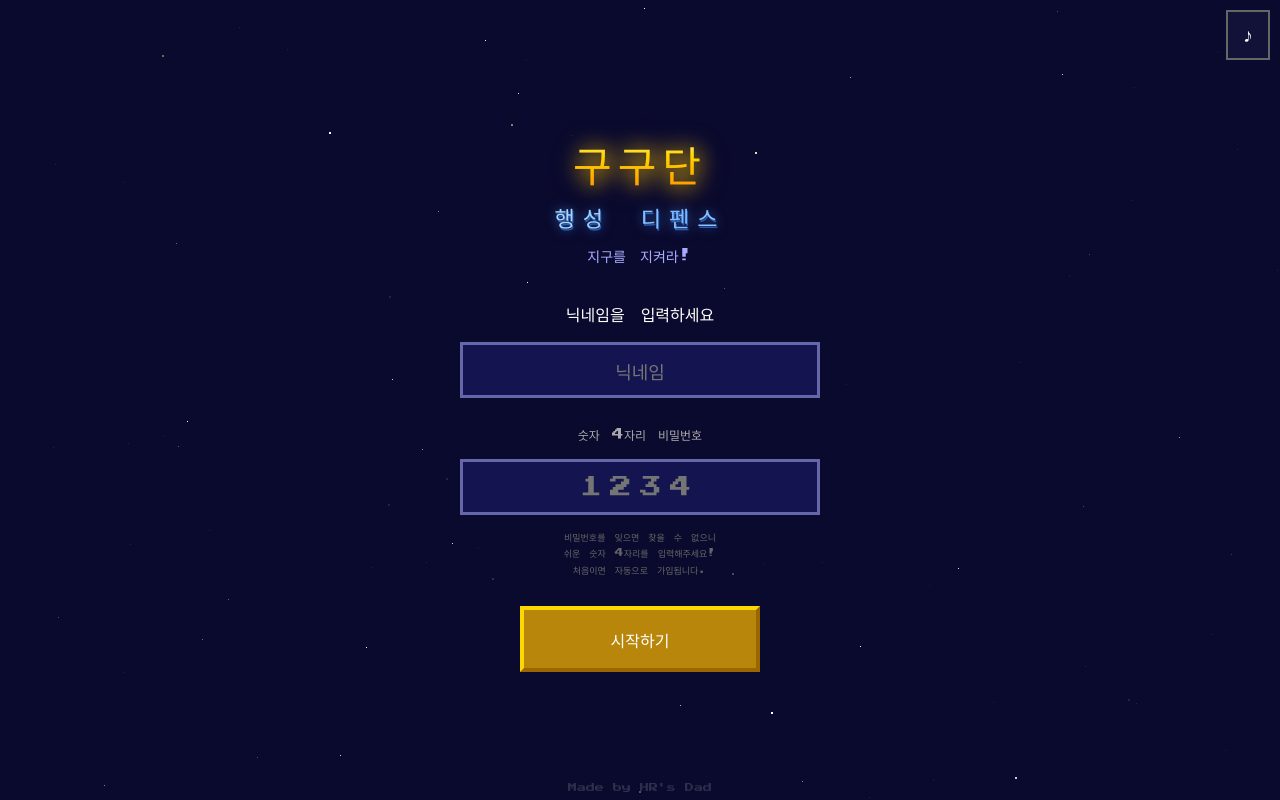
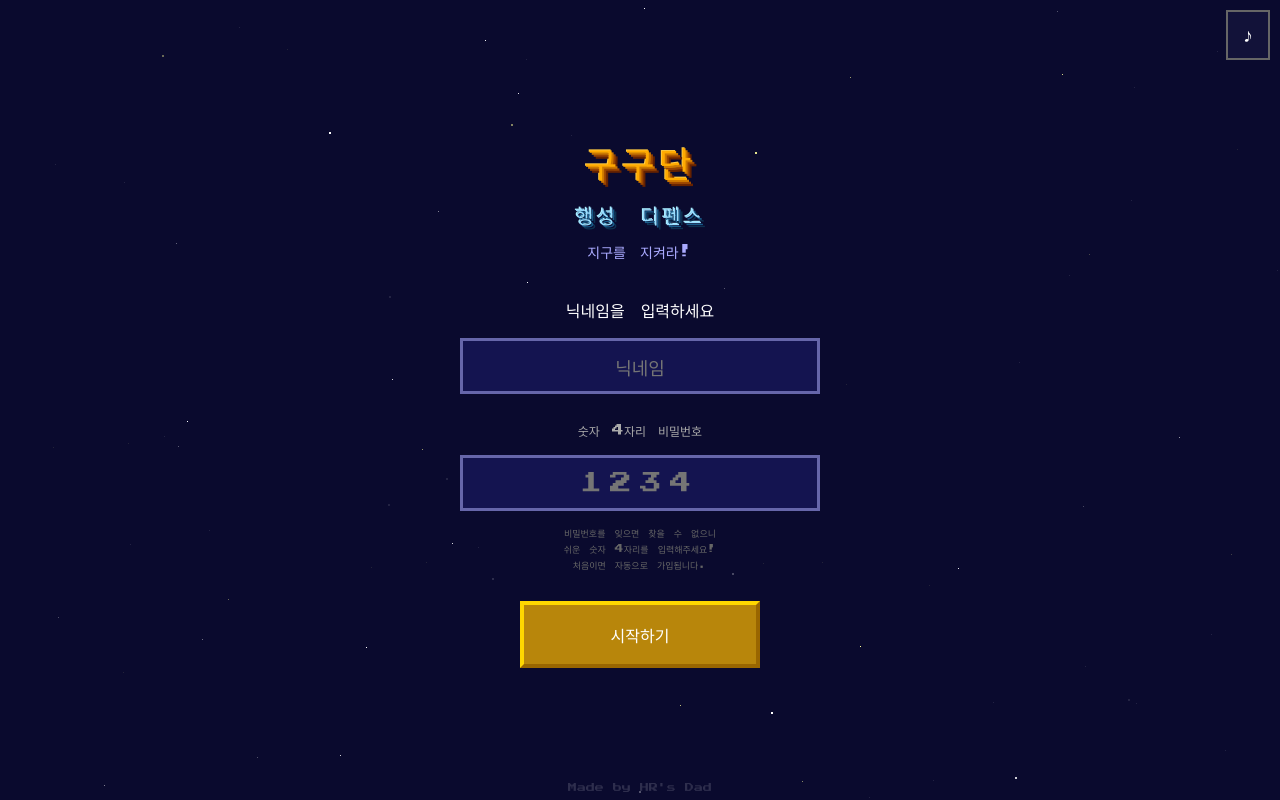
Before and after one commit to haesam5060-arch/99, a React (Vite) app: page / in a window 1280 px wide. Built offline with nearby package versions, Linux system fonts and the light colour scheme; no server answers.

Commit message:
Fix: 타이틀 스타일을 픽셀/도트 컨셉에 맞게 재수정
Co-Authored-By: Claude Opus 4.6 <noreply@anthropic.com>

```diff
--- a/src/index.css
+++ b/src/index.css
@@ -164,39 +164,39 @@ body {
 
 .game-title .title-main {
   display: block;
-  font-size: 42px;
-  background: linear-gradient(180deg, #fff 0%, #ffd700 40%, #ff8c00 100%);
-  -webkit-background-clip: text;
-  -webkit-text-fill-color: transparent;
-  background-clip: text;
-  filter: drop-shadow(0 0 8px rgba(255, 215, 0, 0.6)) drop-shadow(2px 3px 0 #b8860b);
-  letter-spacing: 6px;
-  animation: titlePulse 3s ease-in-out infinite;
-  position: relative;
+  font-size: 36px;
+  color: #ffd700;
+  text-shadow:
+    2px 2px 0 #b8860b,
+    4px 4px 0 #8b6508,
+    6px 6px 0 #5a4200,
+    -1px -1px 0 #ffe566;
+  letter-spacing: 4px;
+  animation: titleColorCycle 4s steps(6) infinite;
 }
 
 .game-title .title-sub {
   display: block;
-  font-size: 22px;
-  margin-top: 4px;
-  background: linear-gradient(90deg, #7eb8ff, #a0d4ff, #c8e8ff, #a0d4ff, #7eb8ff);
-  background-size: 200% 100%;
-  -webkit-background-clip: text;
-  -webkit-text-fill-color: transparent;
-  background-clip: text;
-  animation: shimmer 3s linear infinite;
-  filter: drop-shadow(0 0 6px rgba(100, 170, 255, 0.5)) drop-shadow(1px 2px 0 #2255aa);
-  letter-spacing: 8px;
+  font-size: 20px;
+  margin-top: 8px;
+  color: #66ccff;
+  text-shadow:
+    2px 2px 0 #1a5c8a,
+    4px 4px 0 #0d3050,
+    -1px -1px 0 #aaeeff;
+  letter-spacing: 3px;
+  animation: titleBlink 2s steps(1) infinite;
 }
 
-@keyframes titlePulse {
-  0%, 100% { filter: drop-shadow(0 0 8px rgba(255, 215, 0, 0.6)) drop-shadow(2px 3px 0 #b8860b); }
-  50% { filter: drop-shadow(0 0 20px rgba(255, 215, 0, 0.9)) drop-shadow(0 0 40px rgba(255, 140, 0, 0.4)) drop-shadow(2px 3px 0 #b8860b); }
+@keyframes titleColorCycle {
+  0%, 100% { color: #ffd700; text-shadow: 2px 2px 0 #b8860b, 4px 4px 0 #8b6508, 6px 6px 0 #5a4200, -1px -1px 0 #ffe566; }
+  33% { color: #ffaa00; text-shadow: 2px 2px 0 #cc7700, 4px 4px 0 #994400, 6px 6px 0 #662200, -1px -1px 0 #ffcc44; }
+  66% { color: #ffee44; text-shadow: 2px 2px 0 #ccaa00, 4px 4px 0 #997700, 6px 6px 0 #664400, -1px -1px 0 #ffffaa; }
 }
 
-@keyframes shimmer {
-  0% { background-position: -200% 0; }
-  100% { background-position: 200% 0; }
+@keyframes titleBlink {
+  0%, 100% { color: #66ccff; }
+  50% { color: #99ddff; }
 }
 
 .game-subtitle {
@@ -276,8 +276,8 @@ body {
 }
 
 @media (max-width: 480px) {
-  .game-title .title-main { font-size: 28px; letter-spacing: 4px; }
-  .game-title .title-sub { font-size: 16px; letter-spacing: 4px; }
+  .game-title .title-main { font-size: 24px; letter-spacing: 2px; text-shadow: 2px 2px 0 #b8860b, 4px 4px 0 #8b6508, -1px -1px 0 #ffe566; }
+  .game-title .title-sub { font-size: 14px; letter-spacing: 2px; }
   .game-subtitle { font-size: 11px; }
   .pixel-btn { font-size: 13px; padding: 14px 24px; min-width: 200px; }
   .choices-grid { grid-template-columns: repeat(4, 1fr); gap: 6px; }
```
